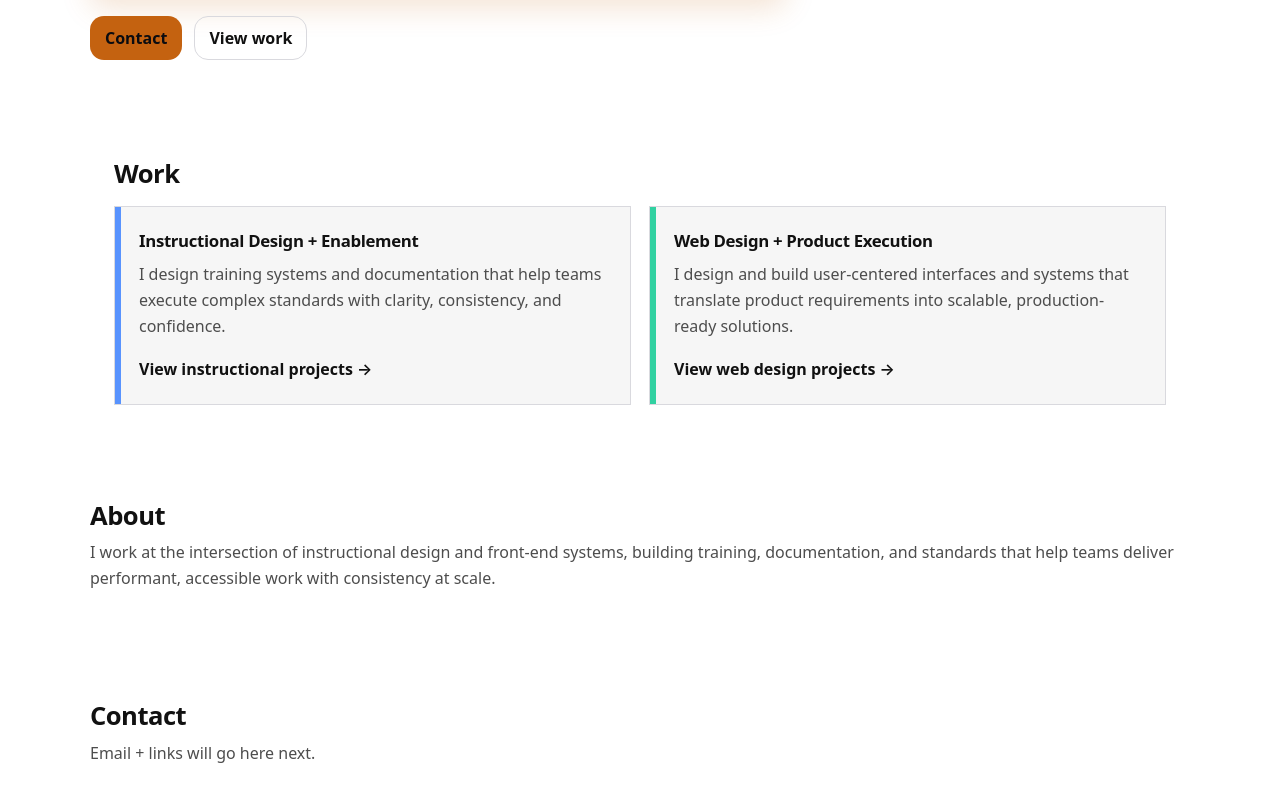
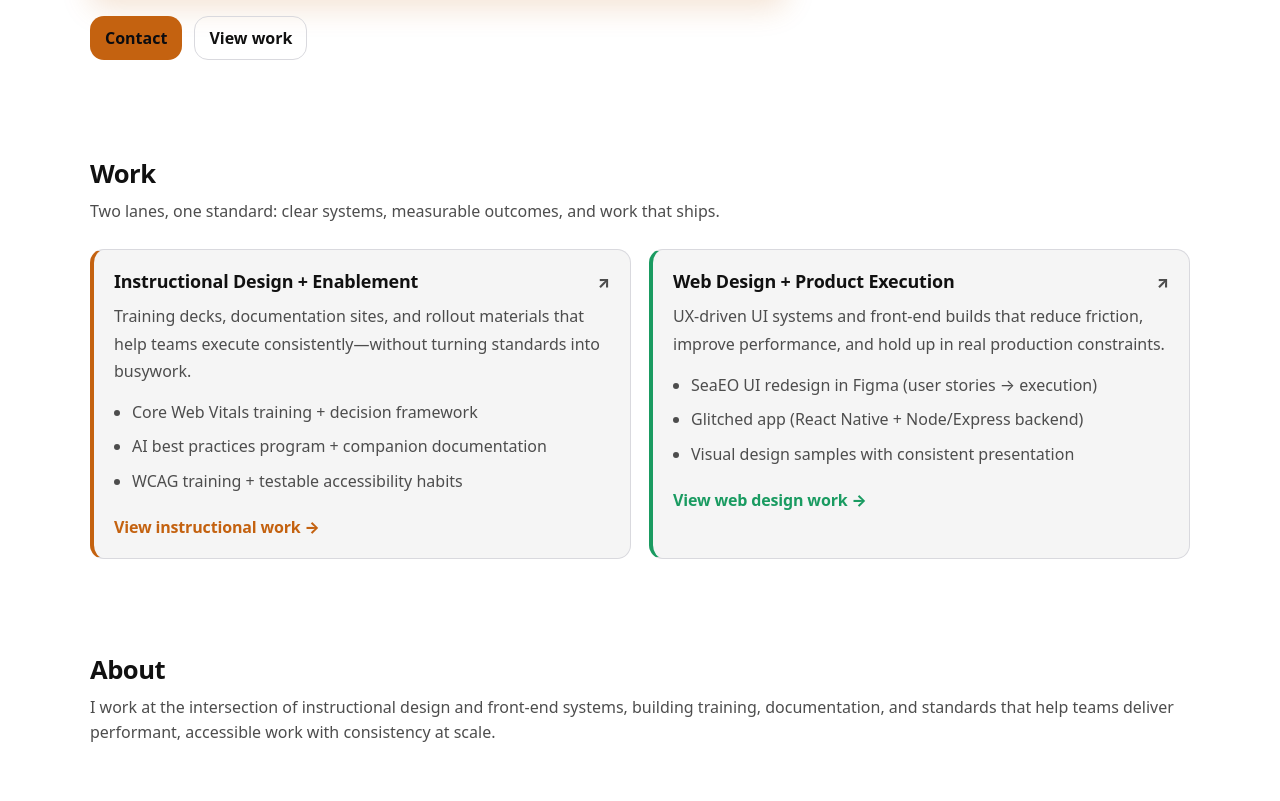
Before and after one commit to Annastasshia/annastasshia-portfolio, a React (Vite) app: page / in a window 1280 px wide. Shown: the part 597-1398 px from the top of the page. Built offline with nearby package versions, Linux system fonts and the light colour scheme.

Commit message:
style: adjsut color accents in home work cards

```diff
--- a/src/sections/Work.jsx
+++ b/src/sections/Work.jsx
@@ -1,53 +1,70 @@
 import { Link } from "react-router-dom";
-import { motion, useReducedMotion } from "framer-motion";
 import styles from "./Work.module.css";
 
 export default function Work() {
-  const reduceMotion = useReducedMotion();
-
-  const cardAnim = {
-    rest: { y: 0 },
-    hover: { y: reduceMotion ? 0 : -4 },
-  };
-
   return (
     <section id="work" className={styles.section}>
-      <h2 className={styles.heading}>Work</h2>
+      <header className={styles.header}>
+        <h2 className={styles.title}>Work</h2>
+        <p className={styles.subhead}>
+          Two lanes, one standard: clear systems, measurable outcomes, and work that ships.
+        </p>
+      </header>
 
       <div className={styles.grid}>
-        <motion.article
-          className={`${styles.card} ${styles.instructional}`}
-          initial="rest"
-          whileHover="hover"
-          animate="rest"
-          variants={cardAnim}
+        {/* Instructional Design */}
+        <Link
+          to="/work/instructional-design"
+          className={`${styles.card} ${styles.cardId}`}
+          aria-label="View Instructional Design and Enablement work"
         >
-          <h3>Instructional Design + Enablement</h3>
-          <p>
-            I design training systems and documentation that help teams execute complex standards
-            with clarity, consistency, and confidence.
+          <div className={styles.cardTop}>
+            <h3 className={styles.cardTitle}>Instructional Design + Enablement</h3>
+            <span className={styles.arrow} aria-hidden="true">
+              ↗
+            </span>
+          </div>
+
+          <p className={styles.cardBody}>
+            Training decks, documentation sites, and rollout materials that help teams execute
+            consistently—without turning standards into busywork.
           </p>
-          <Link to="/work/instructional-design" className={styles.cta}>
-            View instructional projects →
-          </Link>
-        </motion.article>
 
-        <motion.article
-          className={`${styles.card} ${styles.webdesign}`}
-          initial="rest"
-          whileHover="hover"
-          animate="rest"
-          variants={cardAnim}
+          <ul className={styles.bullets} aria-label="Highlights">
+            <li>Core Web Vitals training + decision framework</li>
+            <li>AI best practices program + companion documentation</li>
+            <li>WCAG training + testable accessibility habits</li>
+          </ul>
+
+          <span className={`${styles.cta} ${styles.ctaId}`}>View instructional work →</span>
+        </Link>
+
+        {/* Web Design */}
+        <Link
+          to="/work/web-design"
+          className={`${styles.card} ${styles.cardWeb}`}
+          aria-label="View Web Design and Product Execution work"
         >
-          <h3>Web Design + Product Execution</h3>
-          <p>
-            I design and build user-centered interfaces and systems that translate product requirements
-            into scalable, production-ready solutions.
+          <div className={styles.cardTop}>
+            <h3 className={styles.cardTitle}>Web Design + Product Execution</h3>
+            <span className={styles.arrow} aria-hidden="true">
+              ↗
+            </span>
+          </div>
+
+          <p className={styles.cardBody}>
+            UX-driven UI systems and front-end builds that reduce friction, improve performance, and
+            hold up in real production constraints.
           </p>
-          <Link to="/work/web-design" className={styles.cta}>
-            View web design projects →
-          </Link>
-        </motion.article>
+
+          <ul className={styles.bullets} aria-label="Highlights">
+            <li>SeaEO UI redesign in Figma (user stories → execution)</li>
+            <li>Glitched app (React Native + Node/Express backend)</li>
+            <li>Visual design samples with consistent presentation</li>
+          </ul>
+
+          <span className={`${styles.cta} ${styles.ctaWeb}`}>View web design work →</span>
+        </Link>
       </div>
     </section>
   );
--- a/src/sections/Work.module.css
+++ b/src/sections/Work.module.css
@@ -1,59 +1,137 @@
 .section {
     padding: var(--space-7) 0;
-    max-width: var(--container);
-    margin: 0 auto;
-    padding-left: var(--pad-x);
-    padding-right: var(--pad-x);
   }
 
-  .heading {
-    margin-bottom: var(--space-4);
+  .header {
+    margin-bottom: var(--space-5);
+  }
+
+  .title {
+    margin: 0 0 var(--space-2);
+  }
+
+  .subhead {
+    margin: 0;
+    max-width: 70ch;
+    color: var(--muted);
+    line-height: 1.7;
   }
 
   .grid {
     display: grid;
-    grid-template-columns: repeat(auto-fit, minmax(340px, 1fr));
-    gap: var(--space-4);
+    grid-template-columns: repeat(2, minmax(0, 1fr));
+    gap: clamp(14px, 2vw, 18px);
   }
 
+  /* Base card */
   .card {
+    display: block;
+    text-decoration: none;
+    border-radius: var(--radius);
     border: 1px solid var(--border);
-    border-radius: var(--radius-lg);
-    padding: var(--space-5);
-    background: color-mix(in srgb, var(--panel) 92%, transparent);
+    background: var(--panel);
+    padding: clamp(16px, 2vw, 20px);
+    transition: transform var(--t-med) ease, border-color var(--t-med) ease,
+      box-shadow var(--t-med) ease;
   }
 
-  .card h3 {
-    margin: 0 0 var(--space-2);
+  /* Accent variants */
+  .cardId {
+    border-left: 4px solid var(--accent-id);
   }
 
-  .card p {
-    margin: 0 0 var(--space-4);
-    max-width: 62ch;
+  .cardWeb {
+    border-left: 4px solid var(--accent-web);
+  }
+
+  .card:hover {
+    transform: translateY(-2px);
+    border-color: var(--border-hover);
+  }
+
+  /* Glow on hover only (prevents “always neon”) */
+  .cardId:hover {
+    box-shadow: var(--glow-id);
+    border-color: color-mix(in srgb, var(--accent-id) 40%, var(--border));
+  }
+
+  .cardWeb:hover {
+    box-shadow: var(--glow-web);
+    border-color: color-mix(in srgb, var(--accent-web) 40%, var(--border));
+  }
+
+  /* Card internals */
+  .cardTop {
+    display: flex;
+    align-items: baseline;
+    justify-content: space-between;
+    gap: 12px;
+  }
+
+  .cardTitle {
+    margin: 0;
+    font-size: 1.12rem;
+    letter-spacing: -0.01em;
+    line-height: 1.25;
+    color: var(--text);
+  }
+
+  .arrow {
+    color: var(--muted);
+    font-weight: 800;
+  }
+
+  .cardBody {
+    margin: 10px 0 0;
+    color: var(--muted);
+    line-height: 1.7;
+    max-width: 65ch;
+  }
+
+  /* Bullets */
+  .bullets {
+    margin: 14px 0 0;
+    padding-left: 18px;
     color: var(--muted);
     line-height: 1.65;
   }
 
-  .cta {
-    font-weight: 600;
-    text-decoration: none;
-    color: var(--text);
+  .bullets li {
+    margin: 8px 0;
   }
 
-  .cta:hover {
-    text-decoration: underline;
+  /* CTA line */
+  .cta {
+    display: inline-flex;
+    margin-top: 14px;
+    font-weight: 800;
+    letter-spacing: -0.01em;
   }
 
-  .cta:focus-visible {
-    outline: 3px solid color-mix(in srgb, var(--accent) 65%, white);
-    outline-offset: 3px;
-    border-radius: 10px;
+  .ctaId {
+    color: var(--accent-id);
   }
 
-  .instructional {
-    box-shadow: inset 6px 0 0 rgba(60, 130, 255, 0.85);
+  .ctaWeb {
+    color: var(--accent-web);
   }
 
-  .webdesign {
-    box-shadow: inset 6px 0 0 rgba(0, 200, 140, 0.8);
+  /* Focus state (keyboard) */
+  .card:focus-visible {
+    outline: none;
   }
+
+  .cardId:focus-visible {
+    box-shadow: var(--ring-id), var(--glow-id);
+  }
+
+  .cardWeb:focus-visible {
+    box-shadow: var(--ring-web), var(--glow-web);
+  }
+
+  /* Responsive */
+  @media (max-width: 880px) {
+    .grid {
+      grid-template-columns: 1fr;
+    }
+  }
```
